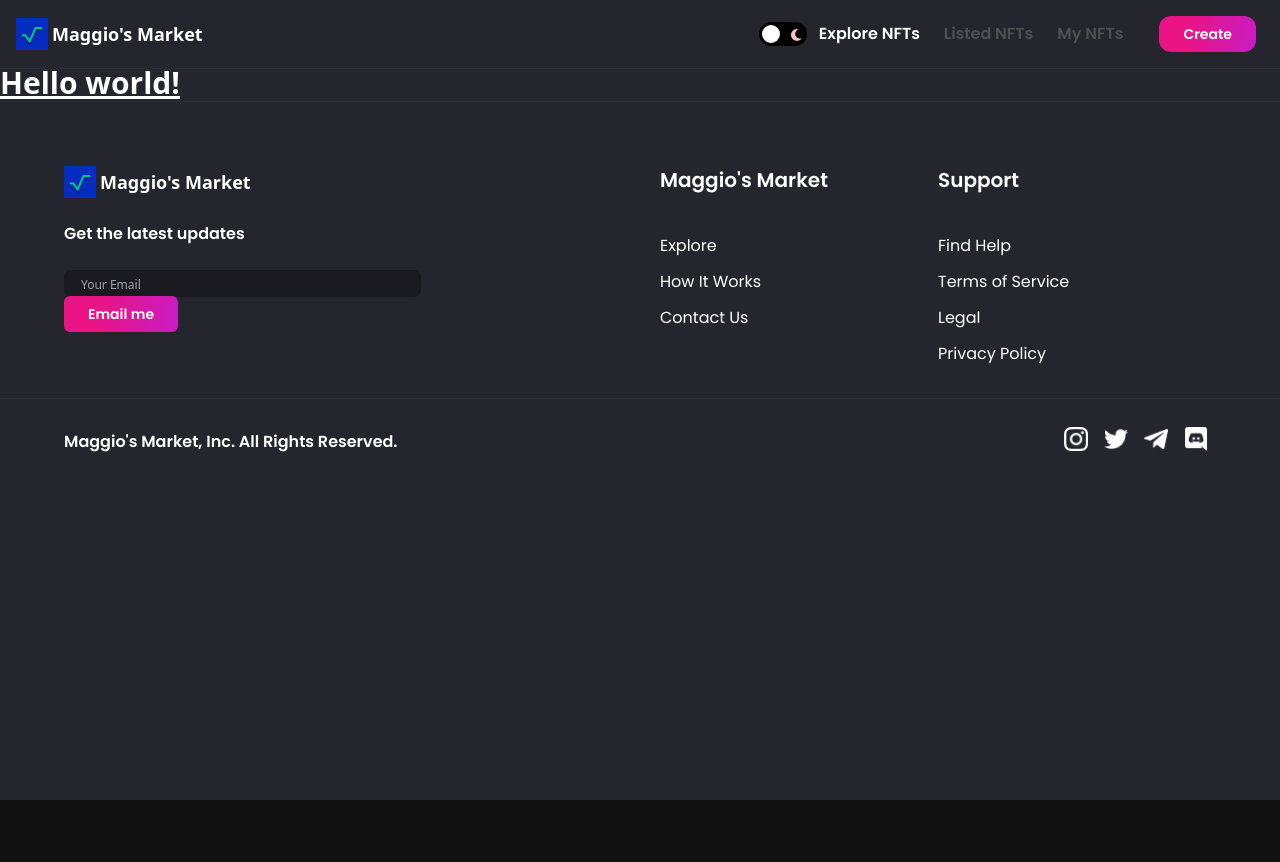
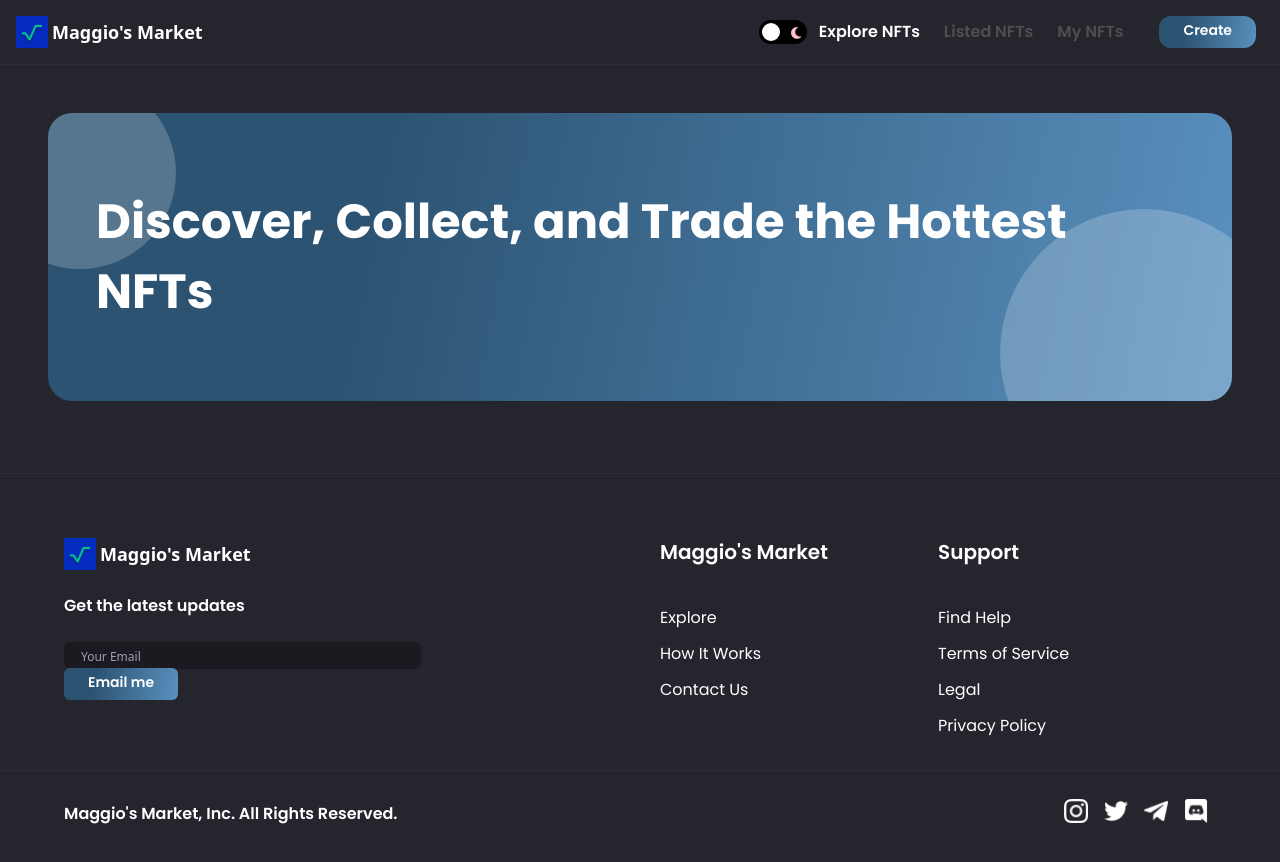
Before and after one commit to Tyler0342/sc-marketplace, a Next.js app: page / in a window 1280 px wide. Shown: the top 862 px of the page. Before the commit the page ends 800 px from the top, so only its background shows below. Built offline with nearby package versions, Linux system fonts and the light colour scheme.

Commit message:
Create and style banner

```diff
--- /dev/null
+++ b/components/Banner.jsx
@@ -0,0 +1,12 @@
+import React from 'react';
+
+const Banner = ({ name, childStyles, parentStyles }) => (
+  <div className={`relative w-full flex items-center z-0 overflow-hidden nft-gradient ${parentStyles}`}>
+    <p className={`font-bold text-5xl font-poppins leading-70 ${childStyles}`}>{name}</p>
+    {/* create styling for banner */}
+    <div className="absolute w-48 h-48 sm:w-32 sm:h-32 rounded-full white-bg -top-9 -left-16 -z-5" />
+    <div className="absolute w-72 h-72 sm:w-56 sm:h-56 rounded-full white-bg -bottom-24 -right-14 -z-5" />
+  </div>
+);
+
+export default Banner;
--- a/components/Button.jsx
+++ b/components/Button.jsx
@@ -1,7 +1,7 @@
 const Button = ({ btnName, classStyles, handleClick }) => (
   <button
     type="button"
-    className={`nft-gradient text-sm minlg:text py-2 px-6 minlg:px-8 font-poppins font-semibold text-white ${classStyles}`}
+    className={`nft-gradient text-sm minlg:text py-2 px-6 minlg:px-8 pt-1 font-poppins font-semibold text-white ${classStyles}`}
     onClick={handleClick}
   >
     {btnName}
--- a/components/index.js
+++ b/components/index.js
@@ -1,5 +1,6 @@
 import Navbar from './Navbar';
 import Footer from './Footer';
 import Button from './Button';
+import Banner from './Banner';
 
-export { Navbar, Footer, Button };
+export { Navbar, Footer, Button, Banner };
--- a/pages/index.js
+++ b/pages/index.js
@@ -1,8 +1,14 @@
+import { Banner } from '../components';
+
 const Home = () => (
-  <div>
-    <h1 className="text-3xl font-bold underline">
-      Hello world!
-    </h1>
+  <div className="flex justify-canter sm:px-4 p-12">
+    <div className="w-full minmd:w-4/5">
+      <Banner
+        name="Discover, Collect, and Trade the Hottest NFTs"
+        childStyles="md:text-4xl sm:text-2xl xs:text-xl"
+        parentStyles="justify-start mb-6 h-72 sm:h-60 p-12 xs:p-4 xs:h-44 rounded-3xl"
+      />
+    </div>
   </div>
 );
 
--- a/styles/globals.css
+++ b/styles/globals.css
@@ -6,7 +6,7 @@
 @tailwind utilities;
 
 .nft-gradient {
-   background: linear-gradient(101.12deg, #EB1484 27.35%, #C91CC3 99.99%, #C81CC5 100%, #C81CC5 100%);
+   background: linear-gradient(101.12deg,#2c5372 27.35%, #5a91bf 99.99%, #437dad 100%, #3b6d97 100%);
 }
 
 .white-bg {
```
